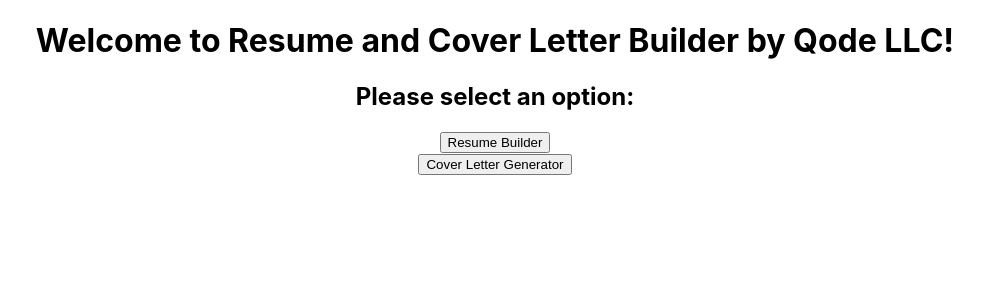
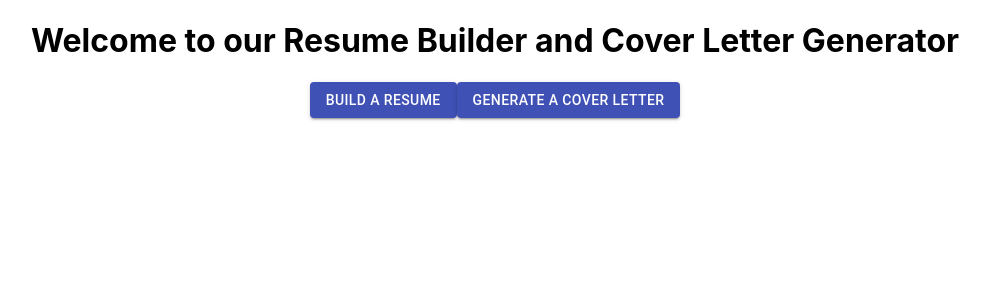
Before and after one commit to drajaygeorge/gig-tailor, a React (Create React App) app: page / in a window 1280 px wide. Shown: the top 300 px of the page, without its empty margins (145-1135 px from the left). Built offline with nearby package versions, Linux system fonts and the light colour scheme.

Commit message:
included Header component that sets light and dark mode

```diff
--- a/src/App.js
+++ b/src/App.js
@@ -1,5 +1,6 @@
 import './App.css';
 import LandingPage from './LandingPage';
+import Header from './components/Header';
 
 function App() {
   return (
--- a/src/LandingPage.js
+++ b/src/LandingPage.js
@@ -1,79 +1,82 @@
 import React, { useState } from 'react';
+import {
+  Button,
+  TextField,
+  Radio,
+  FormControl,
+  FormControlLabel,
+  RadioGroup,
+} from '@material-ui/core';
 
 function LandingPage() {
   const [selectedOption, setSelectedOption] = useState(null);
 
   const handleOptionClick = (option) => {
     setSelectedOption(option);
-  }
+  };
 
-  const renderOptions = () => {
-    return (
-      <div>
-        <h2>Please select an option:</h2>
-        <div>
-          <button onClick={() => handleOptionClick('resume')}>Resume Builder</button>
-        </div>
-        <div>
-          <button onClick={() => handleOptionClick('coverLetter')}>Cover Letter Generator</button>
-        </div>
-      </div>
-    );
-  }
-
-  const renderResumeBuilder = () => {
-    return (
-      <div>
-        <h2>Resume Builder</h2>
-        <form>
-          <label htmlFor="firstName">First Name:</label>
-          <input type="text" id="firstName" name="firstName" />
-
-          <label htmlFor="lastName">Last Name:</label>
-          <input type="text" id="lastName" name="lastName" />
-
-          <label htmlFor="email">Email:</label>
-          <input type="email" id="email" name="email" />
-
-          <label htmlFor="phone">Phone:</label>
-          <input type="tel" id="phone" name="phone" />
-
-          {/* Add more fields as needed */}
-
-          <button type="submit">Build Resume</button>
-        </form>
-      </div>
-    );
-  }
-
-  const renderCoverLetterGenerator = () => {
-    return (
-      <div>
-        <h2>Cover Letter Generator</h2>
-        <form>
-          <label htmlFor="jobTitle">Job Title:</label>
-          <input type="text" id="jobTitle" name="jobTitle" />
-
-          <label htmlFor="companyName">Company Name:</label>
-          <input type="text" id="companyName" name="companyName" />
-
-          <label htmlFor="address">Address:</label>
-          <input type="text" id="address" name="address" />
-
-          {/* Add more fields as needed */}
-
-          <button type="submit">Generate Cover Letter</button>
-        </form>
-      </div>
-    );
-  }
+  const handleFormSubmit = (event) => {
+    event.preventDefault();
+    // Handle form submission
+  };
 
   return (
-    <div>
-      <h1>Welcome to Resume and Cover Letter Builder by Qode LLC!</h1>
-      {selectedOption ? (
-        selectedOption === 'resume' ? renderResumeBuilder() : renderCoverLetterGenerator()
-      ) : renderOptions()}
+    <div className="LandingPage">
+      <h1>Welcome to our Resume Builder and Cover Letter Generator</h1>
+      <div className="buttons">
+        <Button
+          variant="contained"
+          color="primary"
+          onClick={() => handleOptionClick('resume')}
+        >
+          Build a Resume
+        </Button>
+        <Button
+          variant="contained"
+          color="primary"
+          onClick={() => handleOptionClick('cover-letter')}
+        >
+          Generate a Cover Letter
+        </Button>
+      </div>
+      {selectedOption === 'resume' && (
+        <form onSubmit={handleFormSubmit}>
+          <TextField label="Current Resume" fullWidth />
+          <TextField label="Details of job you are applying for" fullWidth />
+          <FormControl component="fieldset">
+            <RadioGroup>
+              <FormControlLabel
+                value="yes"
+                control={<Radio />}
+                label="Roles summarized in bullet points?"
+              />
+              <FormControlLabel
+                value="no"
+                control={<Radio />}
+                label="Roles not summarized in bullet points?"
+              />
+            </RadioGroup>
+          </FormControl>
+          <Button variant="contained" color="primary" type="submit">
+            Build Resume
+          </Button>
+        </form>
+      )}
+      {selectedOption === 'cover-letter' && (
+        <form onSubmit={handleFormSubmit}>
+          <TextField label="Resume" fullWidth />
+          <TextField
+            label="Current Cover Letter (optional)"
+            fullWidth
+            multiline
+            rows={4}
+          />
+          <TextField label="Details of job you are applying for" fullWidth />
+          <Button variant="contained" color="primary" type="submit">
+            Generate Cover Letter
+          </Button>
+        </form>
+      )}
     </div>
   );
 }
```
Also changed, not shown: src/components/Header/Header.js (added, +49 -0 lines).
